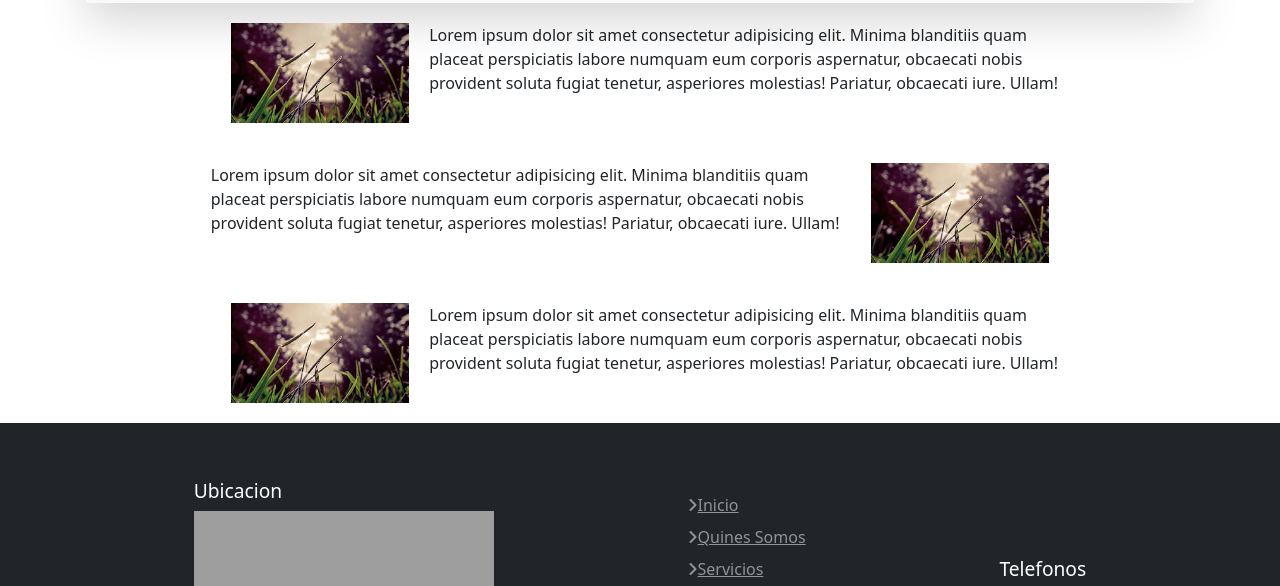
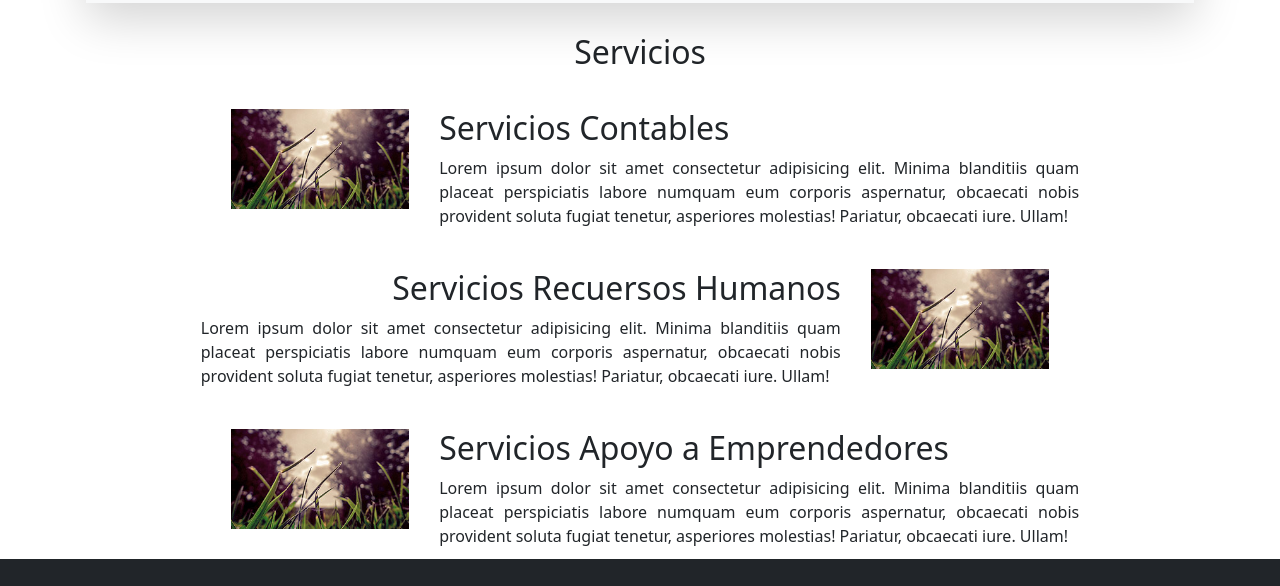
Before and after one commit to luisgillesc/PymePartner-CoderHouse, a plain HTML site: page pages/servicios.html in a window 1280 px wide. Shown: the part 147-733 px from the top of the page. Drawn offline with nearby package versions, Linux system fonts and the light colour scheme; grey boxes are pictures that could not be loaded.

Commit message:
Correccion seccion servicios

```diff
--- a/css/style.css
+++ b/css/style.css
@@ -121,16 +121,23 @@ body div header nav img{
     width: fit-content;
     padding: 0px 20px 0px 20px;
 }
+.Section-h2{
+    display: flex;
+    justify-content: center;
+    padding: 30px 0px 0px 0px;
+    font-size: 50px;
 
+}
 .flex-contenedor{
     display: flex;
     justify-content: center;
     align-items: center;
 
+
 }
 .ImgServices{
     height: 100px;
-    margin: 20px;
+    margin: 30px;
 }
 .ImgServices img{
     height: 100px;
@@ -138,7 +145,12 @@ body div header nav img{
 .TextServices{
     height: 100px;
     width: 50%;
+    text-align: justify;
 }
+.text-h2-Rigth h2{
+    text-align: right;
+}
+
 /*!--MAIN END--*/
 /*!--FOOTER Start--*/
 .footer{
--- a/pages/servicios.html
+++ b/pages/servicios.html
@@ -72,17 +72,20 @@
             <!-- Navbar End -->
         </header>
         <main>
+            <section class="Section-h2"><h2>Servicios</h2></section>
             <section>
                 <article  class="flex-contenedor">
                     <div class="ImgServices">
                         <img src="../img/pic02.jpg" alt="">
                     </div>
                     <div class="TextServices">
+                        <h2>Servicios Contables</h2>
                         <p>Lorem ipsum dolor sit amet consectetur adipisicing elit. Minima blanditiis quam placeat perspiciatis labore numquam eum corporis aspernatur, obcaecati nobis provident soluta fugiat tenetur, asperiores molestias! Pariatur, obcaecati iure. Ullam!</p>
                     </div>
                 </article>
                 <article  class="flex-contenedor">
-                    <div class="TextServices">
+                    <div class="TextServices text-h2-Rigth">
+                        <h2>Servicios Recuersos Humanos</h2>
                         <p>Lorem ipsum dolor sit amet consectetur adipisicing elit. Minima blanditiis quam placeat perspiciatis labore numquam eum corporis aspernatur, obcaecati nobis provident soluta fugiat tenetur, asperiores molestias! Pariatur, obcaecati iure. Ullam!</p>
                     </div>
                     <div class="ImgServices">
@@ -94,6 +97,7 @@
                         <img src="../img/pic02.jpg" alt="">
                     </div>
                     <div class="TextServices">
+                        <h2>Servicios Apoyo a Emprendedores</h2>
                         <p>Lorem ipsum dolor sit amet consectetur adipisicing elit. Minima blanditiis quam placeat perspiciatis labore numquam eum corporis aspernatur, obcaecati nobis provident soluta fugiat tenetur, asperiores molestias! Pariatur, obcaecati iure. Ullam!</p>
                     </div>
                 </article>
```
